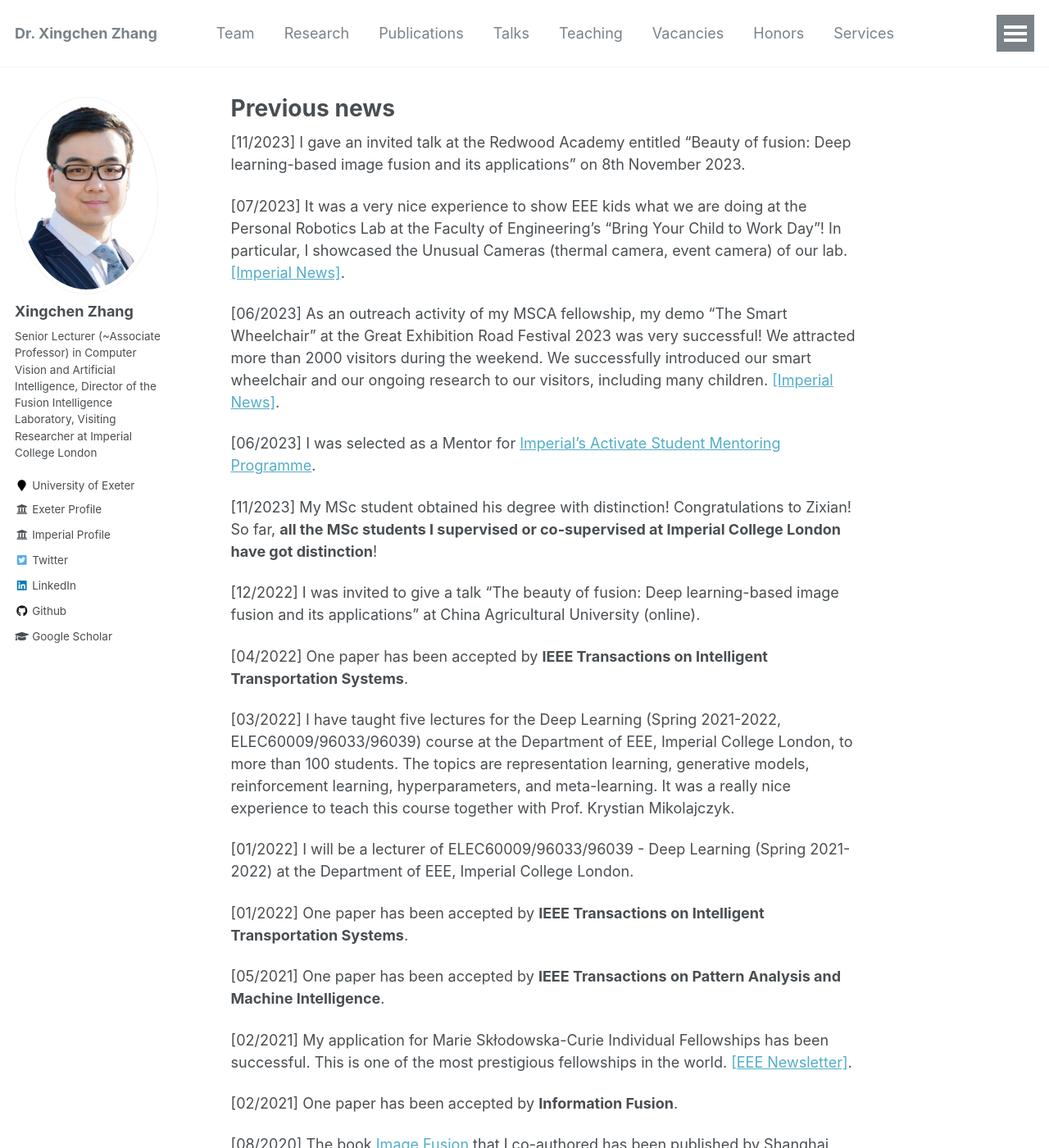
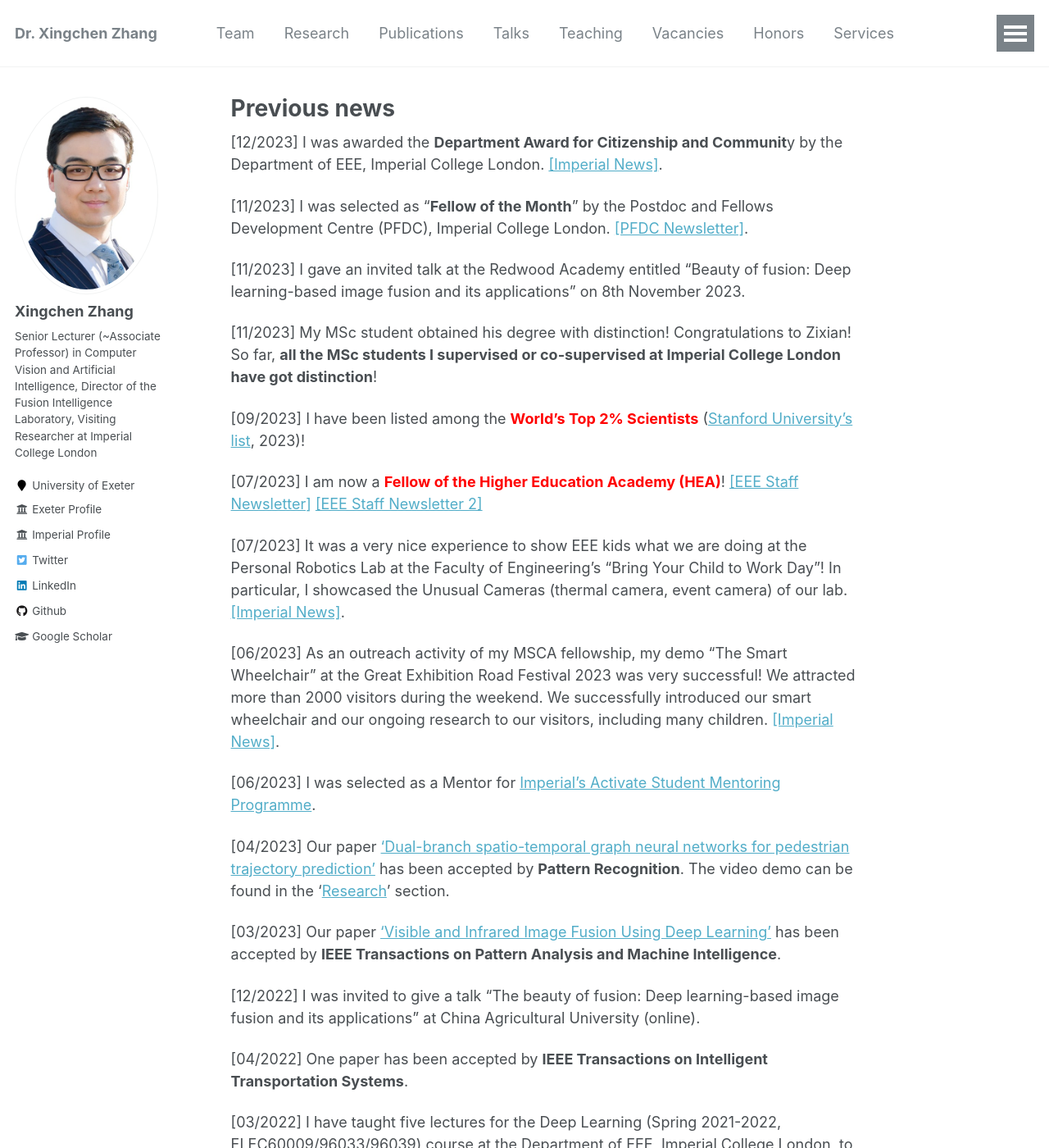
Before and after one commit to xingchenzhang/xingchenzhang.github.io, a Jekyll site: the page built from other_pages/previous_news.md, in a window 1280 px wide and 1400 px high. Shown: the whole window at 82% size. Built offline with Jekyll 4.4.1, drawn with Linux system fonts in a browser that asks for light colours.

Commit message:
move some news to 'previous news'

```diff
--- a/other_pages/previous_news.md
+++ b/other_pages/previous_news.md
@@ -5,7 +5,17 @@ author_profile: true
 permalink: /previous_news/
 ---
 
+[12/2023] I was awarded the **Department Award for Citizenship and Communit**y by the Department of EEE, Imperial College London. [[Imperial News]](https://www.imperial.ac.uk/news/250163/great-contributions-eee-thanks-celebrates-colleagues/).
+
+[11/2023] I was selected as "**Fellow of the Month**" by the Postdoc and Fellows Development Centre (PFDC), Imperial College London. [[PFDC Newsletter]](https://icpostdocfellowsdevelopmentcentreepm.newsweaver.com/6fmnosak95/1fftgrnkwzim5ti3wepqzp?lang=en&a=2&p=11850824&t=4496005).
+
 [11/2023] I gave an invited talk at the Redwood Academy entitled "Beauty of fusion: Deep learning-based image fusion and its applications" on 8th November 2023.
+
+[11/2023] My MSc student obtained his degree with distinction! Congratulations to Zixian! So far, **all the MSc students I supervised or co-supervised at Imperial College London have got distinction**!
+
+[09/2023] I have been listed among the **<span style="color: red;">World's Top 2% Scientists</span>** ([Stanford University's list](https://topresearcherslist.com/), 2023)!
+
+[07/2023] I am now a **<span style="color: red;">Fellow of the Higher Education Academy (HEA)</span>**! [[EEE Staff Newsletter]](https://electricalandelectronicengineering.newsweaver.com/16mrh6sy1j/qyw8xg2ljae?lang=en&a=6&p=11740175&t=4233382) [[EEE Staff Newsletter 2]](https://electricalandelectronicengineering.newsweaver.com/16mrh6sy1j/rmlhmbxw3e5?lang=en&a=2&p=11740143&t=5376334)
 
 [07/2023] It was a very nice experience to show EEE kids what we are doing at the Personal Robotics Lab at the Faculty of Engineering's "Bring Your Child to Work Day"! In particular, I showcased the Unusual Cameras (thermal camera, event camera) of our lab. [[Imperial News]](https://www.imperial.ac.uk/news/246594/cool-exciting-place-work-families-agree/).
 
@@ -13,8 +23,9 @@ permalink: /previous_news/
 
 [06/2023] I was selected as a Mentor for [Imperial’s Activate Student Mentoring Programme](https://www.imperial.ac.uk/students/academic-support/graduate-school/wellbeing-and-support/activate-student-mentoring-programme/).
 
+[04/2023] Our paper ['Dual-branch spatio-temporal graph neural networks for pedestrian trajectory prediction'](https://www.sciencedirect.com/science/article/pii/S0031320323003345) has been accepted by **Pattern Recognition**. The video demo can be found in the '[Research](https://xingchenzhang.github.io/research/)' section.
 
-[11/2023] My MSc student obtained his degree with distinction! Congratulations to Zixian! So far, **all the MSc students I supervised or co-supervised at Imperial College London have got distinction**!
+[03/2023] Our paper ['Visible and Infrared Image Fusion Using Deep Learning'](https://ieeexplore.ieee.org/abstract/document/10088423/) has been accepted by **IEEE Transactions on Pattern Analysis and Machine Intelligence**.
 
 [12/2022] I was invited to give a talk "The beauty of fusion: Deep learning-based image fusion and its applications" at China Agricultural University (online).
 
```
Also changed, not shown: _pages/about.md (+0 -10 lines).
